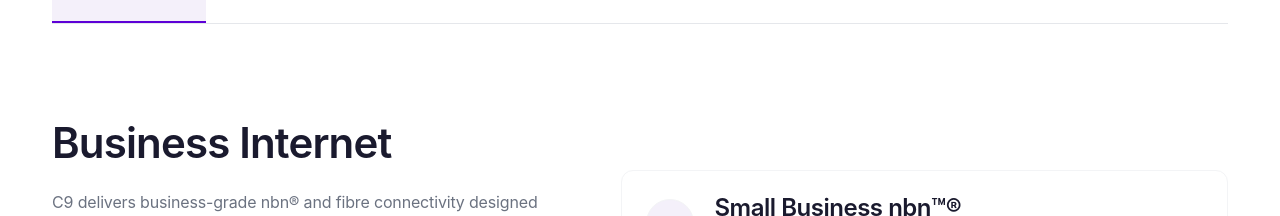
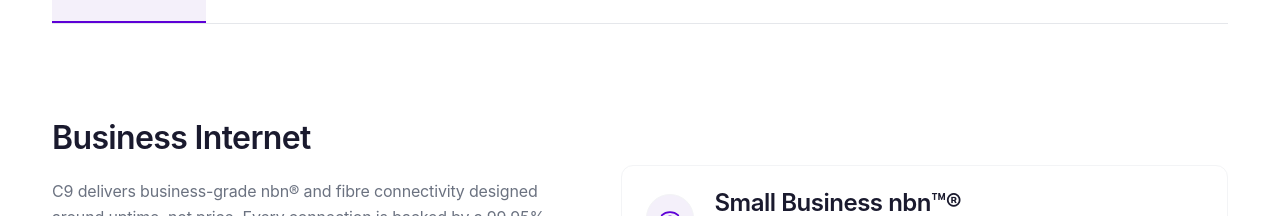
Before and after one commit to c9mayur-lgtm/C9-communications, a Next.js app in the folder c9-next/: page / in a window 1280 px wide. Shown: the part 4083-4299 px from the top of the page. Built offline with nearby package versions, Linux system fonts and the light colour scheme.

Commit message:
style(services): reduce font size of main service headings

```diff
--- a/c9-next/src/components/wordpress/WpServices.tsx
+++ b/c9-next/src/components/wordpress/WpServices.tsx
@@ -68,7 +68,7 @@
                 {/* Left side: Heading, Description & Graphic */}
                 <div className="flex flex-col">
                   <div className="mb-4 md:mb-6">
-                    <h3 className="c9-card-title !text-[28px] md:!text-[42px] mb-6 leading-tight">
+                    <h3 className="c9-card-title !text-[24px] md:!text-[32px] mb-6 leading-tight">
                       {TELCO_SERVICES_CONTENT[activeTelcoTab].heading}
                     </h3>
                     <p className="c9-body leading-relaxed text-gray-600">
```
